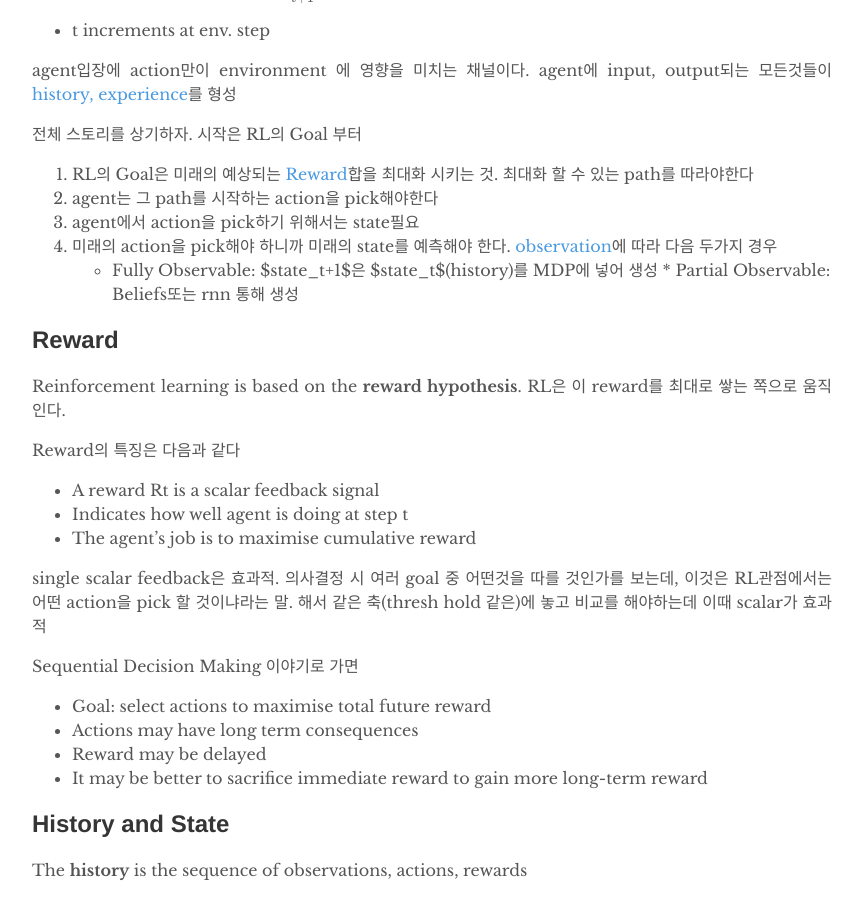
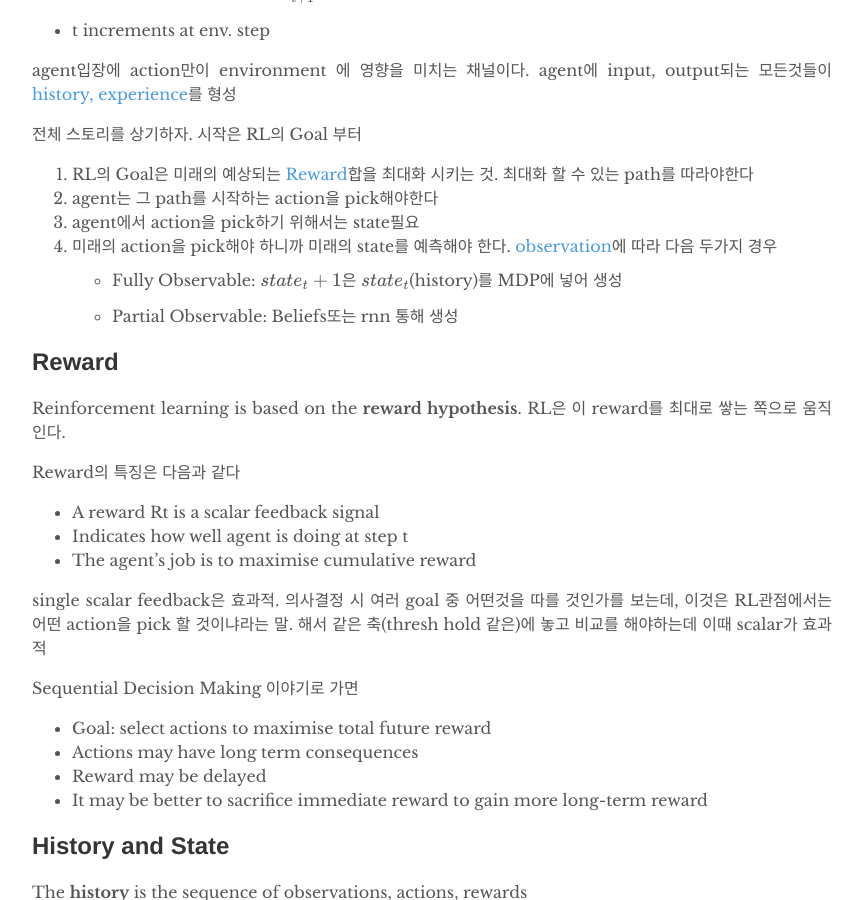
Before and after one commit to deepsight-korea/deepsight-korea.github.com, a Jekyll site: the page built from _posts/2018-06-24-rl-lec1.md, in a window 1280 px wide and 900 px high, scrolled down 2371 px. Shown: the whole window, without its empty margins (208-1071 px from the left). Built offline with Jekyll 4.4.1, drawn with Linux system fonts in a browser that asks for light colours; formulas are drawn with MathJax 3; comment, search, counter and statistics services are not loaded.

Commit message:
Update 2018-06-24-rl-lec1.md

```diff
--- a/_posts/2018-06-24-rl-lec1.md
+++ b/_posts/2018-06-24-rl-lec1.md
@@ -44,15 +44,15 @@ RL에 필요한 여러 다른분야의 이야기가 많이 있는데 기본적
     * Emits scalar reward $$ R_{t+1} $$
   * t increments at env. step
 
-agent입장에 action만이 environment 에 영향을 미치는 채널이다. agent에 input, output되는 모든것들이[history, experience](##history_and_state)를 형성
+agent입장에 action만이 environment 에 영향을 미치는 채널이다. agent에 input, output되는 모든것들이[history, experience](#history_and_state)를 형성
 
 전체 스토리를 상기하자. 시작은 RL의 Goal 부터
-  1. RL의 Goal은 미래의 예상되는 [Reward](##Reward)합을 최대화 시키는 것. 최대화 할 수 있는 path를 따라야한다
+  1. RL의 Goal은 미래의 예상되는 [Reward](#Reward)합을 최대화 시키는 것. 최대화 할 수 있는 path를 따라야한다
   2. agent는 그 path를 시작하는 action을 pick해야한다
   3. agent에서 action을 pick하기 위해서는 state필요
-  4. 미래의 action을 pick해야 하니까 미래의 state를 예측해야 한다. [observation](##observation)에 따라 다음 두가지 경우
-   * Fully Observable: $state_t+1$은 $state_t$(history)를 MDP에 넣어 생성
-    * Partial Observable: Beliefs또는 rnn 통해 생성
+  4. 미래의 action을 pick해야 하니까 미래의 state를 예측해야 한다. [observation](#observation)에 따라 다음 두가지 경우
+   * Fully Observable: $$state_t+1$$은 $$state_t$$(history)를 MDP에 넣어 생성
+   * Partial Observable: Beliefs또는 rnn 통해 생성
 
 ## Reward
 Reinforcement learning is based on the **reward hypothesis**. RL은 이 reward를 최대로 쌓는 쪽으로 움직인다.
```
